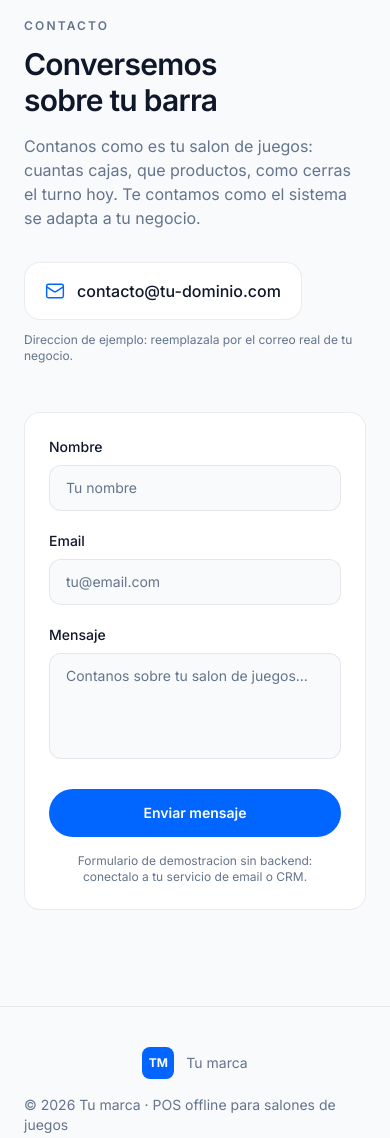
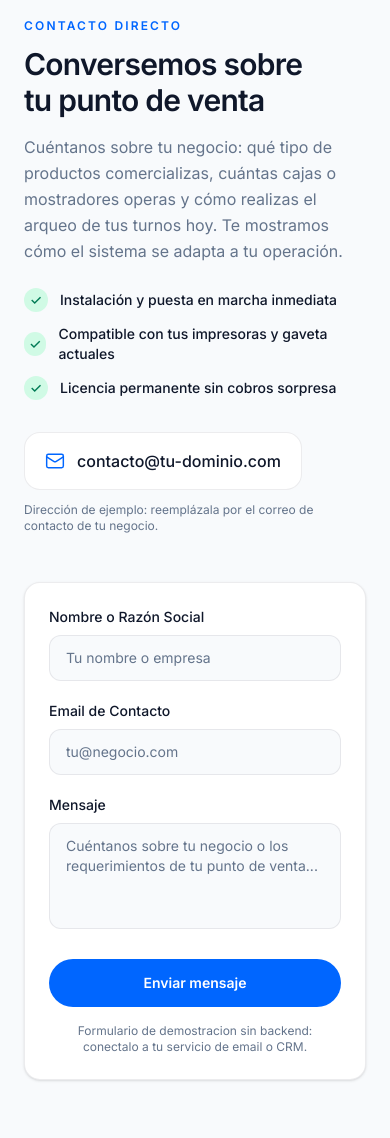
Before and after one commit to josepita0/system-b, an Astro site in the folder landing/: page / in a window 390 px wide. Shown: the part 5240-6378 px from the top of the page. Built offline with nearby package versions, Linux system fonts and the light colour scheme; Astro itself is replaced by a stand-in of ours.

Commit message:
feat(landing): update copy, navigation labels, and SEO metadata

```diff
--- a/landing/src/components/Contacto.astro
+++ b/landing/src/components/Contacto.astro
@@ -2,17 +2,30 @@
   <div class="mx-auto max-w-6xl px-6">
     <div class="grid gap-12 lg:grid-cols-2 lg:gap-16">
       <div>
-        <p class="text-xs font-semibold uppercase tracking-[0.18em] text-ink-muted">
-          Contacto
+        <p class="text-xs font-semibold uppercase tracking-[0.18em] text-brand">
+          Contacto Directo
         </p>
         <h2 class="mt-3 font-heading text-3xl font-semibold tracking-tight text-balance sm:text-4xl">
-          Conversemos sobre tu barra
+          Conversemos sobre tu punto de venta
         </h2>
-        <p class="mt-4 max-w-md text-ink-muted">
-          Contanos como es tu salon de juegos: cuantas cajas, que productos,
-          como cerras el turno hoy. Te contamos como el sistema se adapta a
-          tu negocio.
+        <p class="mt-4 max-w-md text-ink-muted leading-relaxed">
+          Cuéntanos sobre tu negocio: qué tipo de productos comercializas, cuántas cajas o mostradores operas y cómo realizas el arqueo de tus turnos hoy. Te mostramos cómo el sistema se adapta a tu operación.
         </p>
+
+        <div class="mt-6 space-y-3">
+          <div class="flex items-center gap-3 text-sm text-ink font-medium">
+            <span class="grid h-6 w-6 place-items-center rounded-full bg-emerald-100 text-emerald-700">✓</span>
+            <span>Instalación y puesta en marcha inmediata</span>
+          </div>
+          <div class="flex items-center gap-3 text-sm text-ink font-medium">
+            <span class="grid h-6 w-6 place-items-center rounded-full bg-emerald-100 text-emerald-700">✓</span>
+            <span>Compatible con tus impresoras y gaveta actuales</span>
+          </div>
+          <div class="flex items-center gap-3 text-sm text-ink font-medium">
+            <span class="grid h-6 w-6 place-items-center rounded-full bg-emerald-100 text-emerald-700">✓</span>
+            <span>Licencia permanente sin cobros sorpresa</span>
+          </div>
+        </div>
 
         <a
           href="mailto:contacto@tu-dominio.com"
@@ -34,34 +47,34 @@
           contacto@tu-dominio.com
         </a>
         <p class="mt-3 text-xs text-ink-muted">
-          Direccion de ejemplo: reemplazala por el correo real de tu negocio.
+          Dirección de ejemplo: reemplázala por el correo de contacto de tu negocio.
         </p>
       </div>
 
       <form
         id="formulario-contacto"
-        class="rounded-2xl border border-edge bg-surface p-6 sm:p-8"
+        class="rounded-2xl border border-edge bg-surface p-6 sm:p-8 shadow-sm"
       >
         <div class="space-y-5">
           <div>
-            <label for="nombre" class="mb-2 block text-sm font-medium">Nombre</label>
+            <label for="nombre" class="mb-2 block text-sm font-medium">Nombre o Razón Social</label>
             <input
               id="nombre"
               name="nombre"
               type="text"
               required
-              placeholder="Tu nombre"
+              placeholder="Tu nombre o empresa"
               class="w-full rounded-xl border border-edge bg-canvas px-4 py-3 text-sm placeholder:text-ink-muted focus:border-brand focus:outline-none focus:ring-2 focus:ring-brand"
             />
           </div>
           <div>
-            <label for="email" class="mb-2 block text-sm font-medium">Email</label>
+            <label for="email" class="mb-2 block text-sm font-medium">Email de Contacto</label>
             <input
               id="email"
               name="email"
               type="email"
               required
-              placeholder="tu@email.com"
+              placeholder="tu@negocio.com"
               class="w-full rounded-xl border border-edge bg-canvas px-4 py-3 text-sm placeholder:text-ink-muted focus:border-brand focus:outline-none focus:ring-2 focus:ring-brand"
             />
           </div>
@@ -72,7 +85,7 @@
               name="mensaje"
               rows="4"
               required
-              placeholder="Contanos sobre tu salon de juegos..."
+              placeholder="Cuéntanos sobre tu negocio o los requerimientos de tu punto de venta..."
               class="w-full resize-none rounded-xl border border-edge bg-canvas px-4 py-3 text-sm placeholder:text-ink-muted focus:border-brand focus:outline-none focus:ring-2 focus:ring-brand"
             ></textarea>
           </div>
--- a/landing/src/components/Footer.astro
+++ b/landing/src/components/Footer.astro
@@ -12,7 +12,7 @@
       Tu marca
     </p>
     <p>
-      &copy; {new Date().getFullYear()} Tu marca · POS offline para salones de juegos
+      &copy; {new Date().getFullYear()} Tu marca · Sistema de Punto de Venta (POS) Offline-First
     </p>
   </div>
 </footer>
--- a/landing/src/components/Header.astro
+++ b/landing/src/components/Header.astro
@@ -15,10 +15,10 @@
 
     <ul class="hidden items-center gap-8 text-sm font-medium text-ink-muted sm:flex">
       <li>
-        <a href="#pilares" class="transition-colors duration-200 hover:text-ink">Pilares</a>
+        <a href="#pilares" class="transition-colors duration-200 hover:text-ink">Capacidades</a>
       </li>
       <li>
-        <a href="#capturas" class="transition-colors duration-200 hover:text-ink">Capturas</a>
+        <a href="#capturas" class="transition-colors duration-200 hover:text-ink">Pantallas</a>
       </li>
       <li>
         <a href="#contacto" class="transition-colors duration-200 hover:text-ink">Contacto</a>
--- a/landing/src/pages/index.astro
+++ b/landing/src/pages/index.astro
@@ -5,9 +5,9 @@ import Pilares from '../components/Pilares.astro';
 import Capturas from '../components/Capturas.astro';
 import Contacto from '../components/Contacto.astro';
 
-const pageTitle = 'Tu marca · POS para salones de juegos';
+const pageTitle = 'Tu marca · POS Offline-First de Alto Rendimiento';
 const pageDescription =
-  'Sistema de punto de venta para salones de juegos que funciona sin internet: cierre de turno en PDF, catalogo por categoria, dashboard y administracion de productos. Sin suscripcion, sin nube, sin terceros.';
+  'Sistema de punto de venta rápido y confiable que funciona 100% sin internet: cierre de turno con arqueo en PDF, catálogo visual, control de stock y métricas en tiempo real. Sin suscripciones, sin depender de la nube.';
 ---
 
 <Layout title={pageTitle} description={pageDescription}>
```
